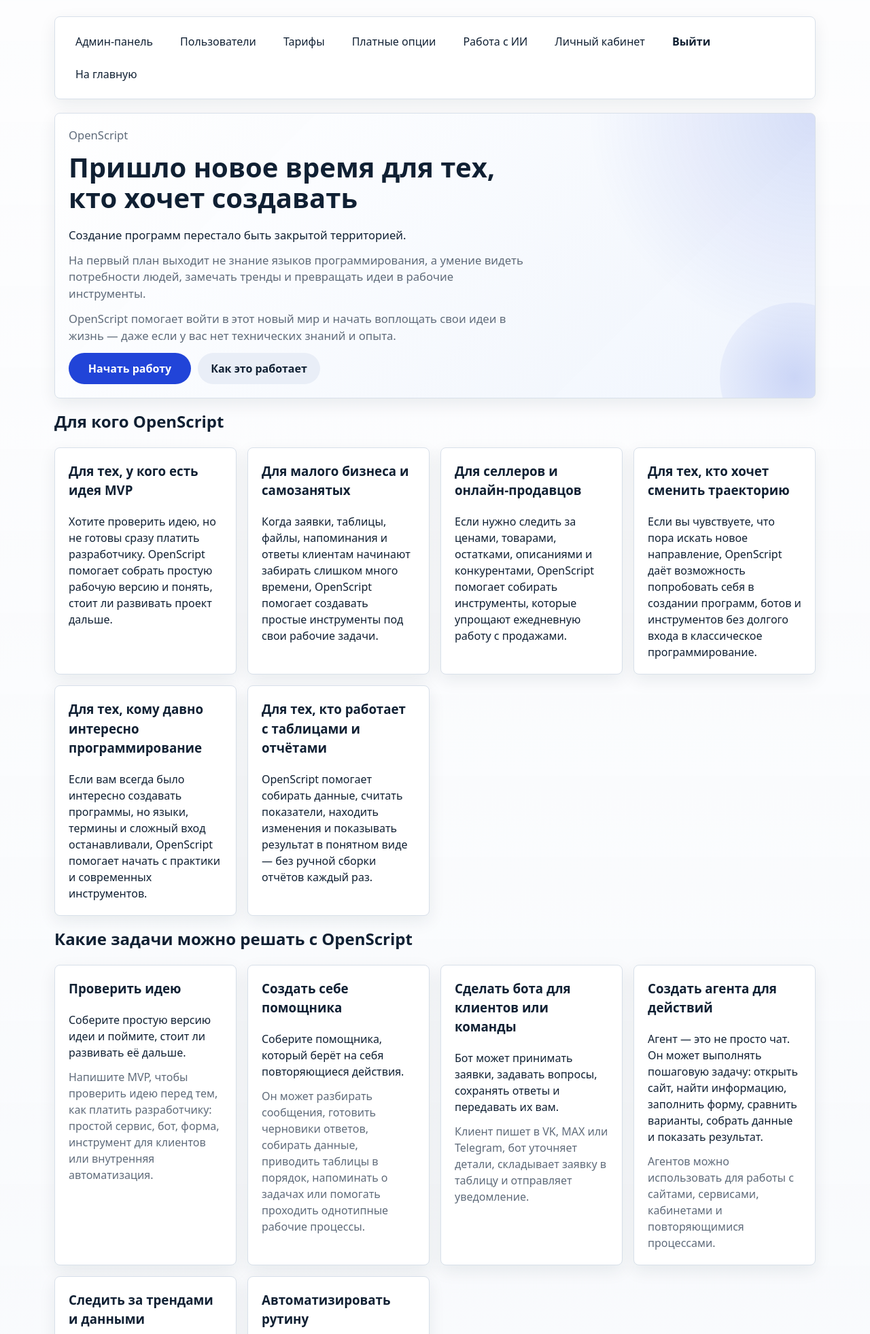
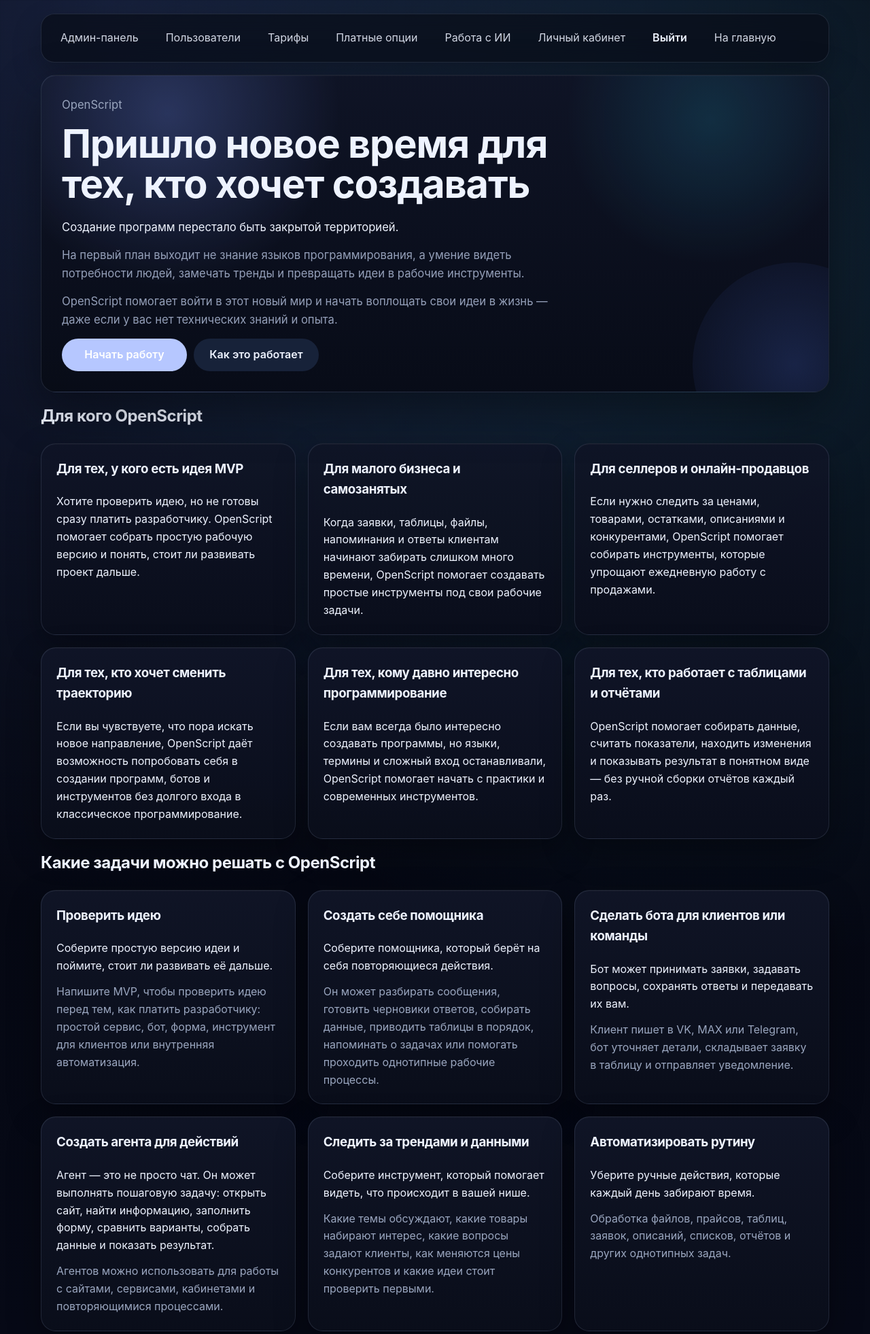
Before and after one commit to MaksimUnimax/ai-starter-community, a FastAPI app: page / in a window 1280 px wide. Shown: the top 1962 px of the page at 68% size. Run offline with FastAPI, Linux system fonts and the light colour scheme.

Commit message:
design: apply Landio-inspired homepage variant

```diff
--- a/source/app/static/styles.css
+++ b/source/app/static/styles.css
@@ -1,24 +1,24 @@
 :root {
-  color-scheme: light;
-  --bg: #f3f6fb;
-  --surface: #ffffff;
-  --surface-alt: #f8fafc;
-  --text: #102033;
-  --muted: #5f6b7a;
-  --border: #d8e0ea;
-  --primary: #2144d8;
-  --primary-hover: #1b36ad;
-  --secondary: #e9eef7;
-  --secondary-hover: #dde6f4;
-  --danger: #9f2b2b;
-  --danger-bg: #fbeaea;
-  --info-bg: #eef5ff;
-  --info-border: #bcd1ff;
-  --error-bg: #fff0f0;
-  --error-border: #f1b3b3;
-  --shadow: 0 8px 24px rgba(16, 32, 51, 0.08);
-  --radius: 8px;
-  --radius-sm: 6px;
+  color-scheme: dark;
+  --bg: #050816;
+  --surface: rgba(12, 16, 30, 0.92);
+  --surface-alt: rgba(15, 21, 38, 0.96);
+  --text: #eef3ff;
+  --muted: #9aa6bf;
+  --border: rgba(171, 187, 226, 0.16);
+  --primary: #b6c7ff;
+  --primary-hover: #d8e2ff;
+  --secondary: rgba(25, 35, 60, 0.95);
+  --secondary-hover: rgba(35, 47, 77, 0.98);
+  --danger: #ff8e8e;
+  --danger-bg: rgba(117, 32, 32, 0.2);
+  --info-bg: rgba(44, 71, 132, 0.24);
+  --info-border: rgba(122, 159, 255, 0.28);
+  --error-bg: rgba(109, 34, 34, 0.22);
+  --error-border: rgba(255, 138, 138, 0.24);
+  --shadow: 0 22px 60px rgba(0, 0, 0, 0.34);
+  --radius: 18px;
+  --radius-sm: 12px;
 }
 
 * {
@@ -32,14 +32,15 @@ html {
 body {
   margin: 0;
   color: var(--text);
-  font-family: system-ui, -apple-system, BlinkMacSystemFont, "Segoe UI", sans-serif;
-  line-height: 1.5;
+  font-family: Inter, system-ui, -apple-system, BlinkMacSystemFont, "Segoe UI", sans-serif;
+  line-height: 1.62;
   min-height: 100vh;
   display: flex;
   flex-direction: column;
   background:
-    linear-gradient(180deg, rgba(255, 255, 255, 0.8), rgba(243, 246, 251, 0.96)),
-    var(--bg);
+    radial-gradient(circle at 12% 0%, rgba(102, 139, 255, 0.18), transparent 28%),
+    radial-gradient(circle at 82% 8%, rgba(72, 206, 255, 0.12), transparent 24%),
+    linear-gradient(180deg, #04060d 0%, #060916 42%, #04060d 100%);
 }
 
 a {
@@ -53,9 +54,9 @@ a:hover {
 }
 
 .page-shell {
-  width: min(1120px, calc(100% - 32px));
+  width: min(1160px, calc(100% - 32px));
   margin: 0 auto;
-  padding: 24px 0 40px;
+  padding: 20px 0 42px;
   flex: 1 0 auto;
 }
 
@@ -65,12 +66,14 @@ a:hover {
   gap: 8px 16px;
   align-items: center;
   justify-content: flex-start;
-  padding: 16px 18px;
-  margin-bottom: 20px;
-  background: rgba(255, 255, 255, 0.9);
-  border: 1px solid var(--border);
-  border-radius: var(--radius);
-  box-shadow: var(--shadow);
+  padding: 14px 16px;
+  margin-bottom: 18px;
+  background: rgba(9, 13, 24, 0.72);
+  border: 1px solid rgba(171, 187, 226, 0.14);
+  border-radius: 20px;
+  box-shadow: 0 18px 42px rgba(0, 0, 0, 0.25);
+  backdrop-filter: blur(18px);
+  -webkit-backdrop-filter: blur(18px);
 }
 
 .nav-form {
@@ -83,14 +86,14 @@ a:hover {
   gap: 6px;
   padding: 8px 12px;
   border-radius: 999px;
-  color: var(--text);
+  color: rgba(238, 243, 255, 0.88);
   text-decoration: none;
   background: transparent;
 }
 
 .nav-link:hover {
-  background: var(--secondary);
-  color: var(--text);
+  background: rgba(33, 44, 72, 0.92);
+  color: #fff;
 }
 
 button.nav-button {
@@ -156,20 +159,23 @@ button.nav-button:hover {
 
 .card,
 .card-grid > .card {
-  background: var(--surface);
-  border: 1px solid var(--border);
-  border-radius: var(--radius);
-  box-shadow: var(--shadow);
-  padding: 20px;
+  background:
+    linear-gradient(180deg, rgba(16, 21, 39, 0.96), rgba(10, 14, 27, 0.96));
+  border: 1px solid rgba(171, 187, 226, 0.14);
+  border-radius: 22px;
+  box-shadow:
+    0 18px 50px rgba(0, 0, 0, 0.32),
+    inset 0 1px 0 rgba(255, 255, 255, 0.03);
+  padding: 22px;
 }
 
 .card-grid {
   display: grid;
-  gap: 16px;
+  gap: 18px;
 }
 
 .card-grid.tight {
-  grid-template-columns: repeat(auto-fit, minmax(260px, 1fr));
+  grid-template-columns: repeat(auto-fit, minmax(280px, 1fr));
 }
 
 .form {
@@ -408,6 +414,7 @@ button:hover {
 
 .section-title {
   margin: 0 0 8px;
+  letter-spacing: -0.02em;
 }
 
 .actions {
@@ -420,20 +427,26 @@ button:hover {
 .landing-hero {
   position: relative;
   overflow: hidden;
+  padding: 30px;
   background:
-    radial-gradient(circle at top right, rgba(33, 68, 216, 0.14), transparent 28%),
-    linear-gradient(135deg, rgba(255, 255, 255, 0.99), rgba(240, 245, 253, 0.98));
+    radial-gradient(circle at 16% 12%, rgba(120, 149, 255, 0.26), transparent 24%),
+    radial-gradient(circle at 85% 14%, rgba(44, 210, 255, 0.14), transparent 20%),
+    linear-gradient(180deg, rgba(15, 20, 37, 0.98), rgba(8, 12, 23, 0.98));
+  border: 1px solid rgba(171, 187, 226, 0.14);
+  box-shadow:
+    0 26px 70px rgba(0, 0, 0, 0.4),
+    inset 0 1px 0 rgba(255, 255, 255, 0.04);
 }
 
 .landing-hero::after {
   content: "";
   position: absolute;
-  right: -80px;
-  bottom: -80px;
-  width: 220px;
-  height: 220px;
+  right: -100px;
+  bottom: -110px;
+  width: 300px;
+  height: 300px;
   border-radius: 50%;
-  background: radial-gradient(circle, rgba(33, 68, 216, 0.18), rgba(33, 68, 216, 0));
+  background: radial-gradient(circle, rgba(88, 126, 255, 0.2), rgba(88, 126, 255, 0));
   pointer-events: none;
 }
 
@@ -447,13 +460,15 @@ button:hover {
 }
 
 .hero-copy {
-  max-width: 68ch;
+  max-width: 72ch;
+  gap: 14px;
 }
 
 .hero-title {
-  font-size: clamp(2rem, 5vw, 3.75rem);
-  line-height: 1.05;
-  letter-spacing: -0.03em;
+  font-size: clamp(2.4rem, 6vw, 5rem);
+  line-height: 0.98;
+  letter-spacing: -0.05em;
+  font-family: "Iowan Old Style", "Palatino Linotype", "Book Antiqua", Georgia, serif;
 }
 
 .hero-lead {
@@ -471,7 +486,7 @@ button:hover {
 
 .hero-actions .button,
 .final-cta .button {
-  min-width: 180px;
+  min-width: 184px;
 }
 
 .hero-badges {
@@ -510,8 +525,8 @@ button:hover {
 }
 
 .core-idea-title {
-  font-size: clamp(1.7rem, 4vw, 2.5rem);
-  line-height: 1.12;
+  font-size: clamp(2.1rem, 4.6vw, 3.6rem);
+  line-height: 1.02;
 }
 
 .core-idea-copy p {
@@ -520,7 +535,7 @@ button:hover {
 }
 
 .core-idea-copy p + p {
-  color: var(--muted);
+  color: rgba(154, 166, 191, 0.96);
 }
 
 .section-copy {
```
Also changed, not shown: other parts of source/app/static/styles.css (+103 -18 lines), source/tests/test_routes.py (+7 -4 lines).
